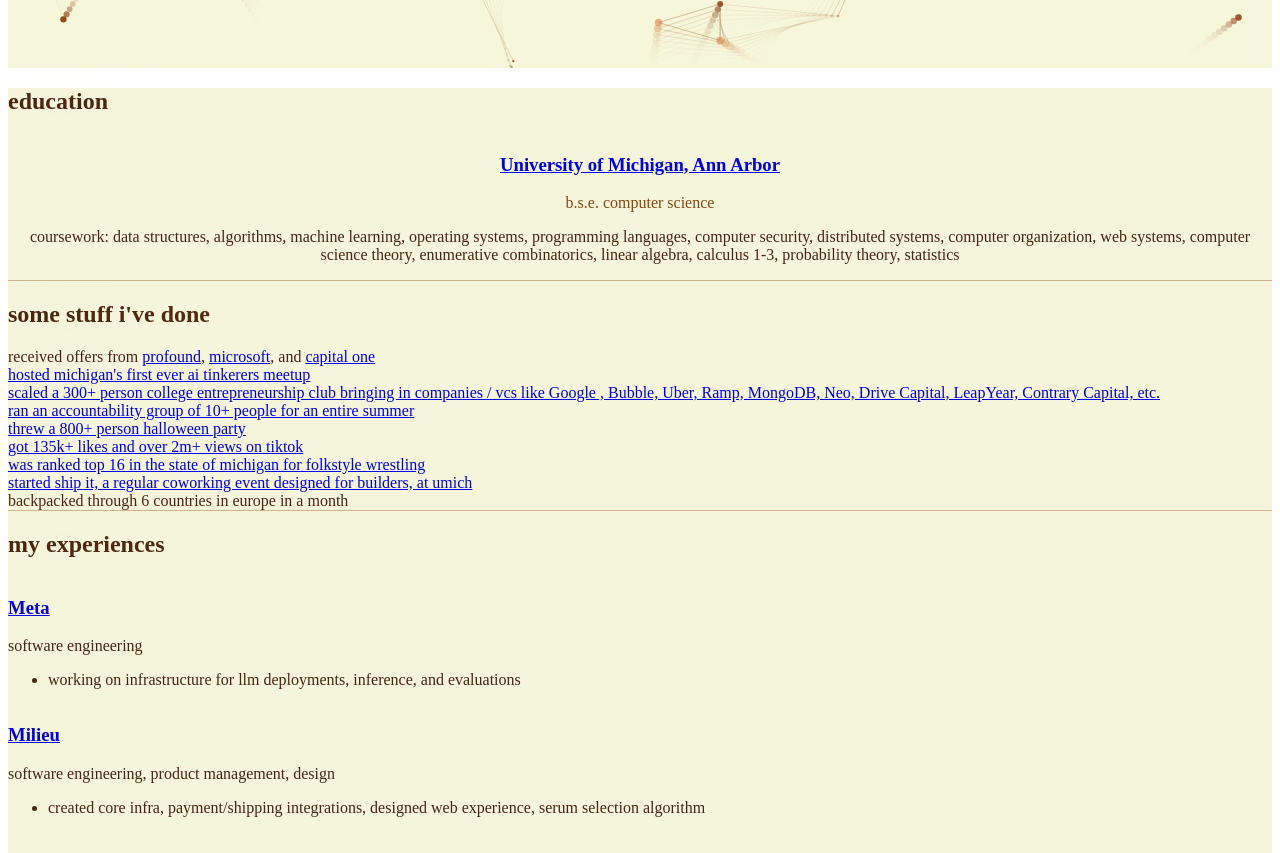
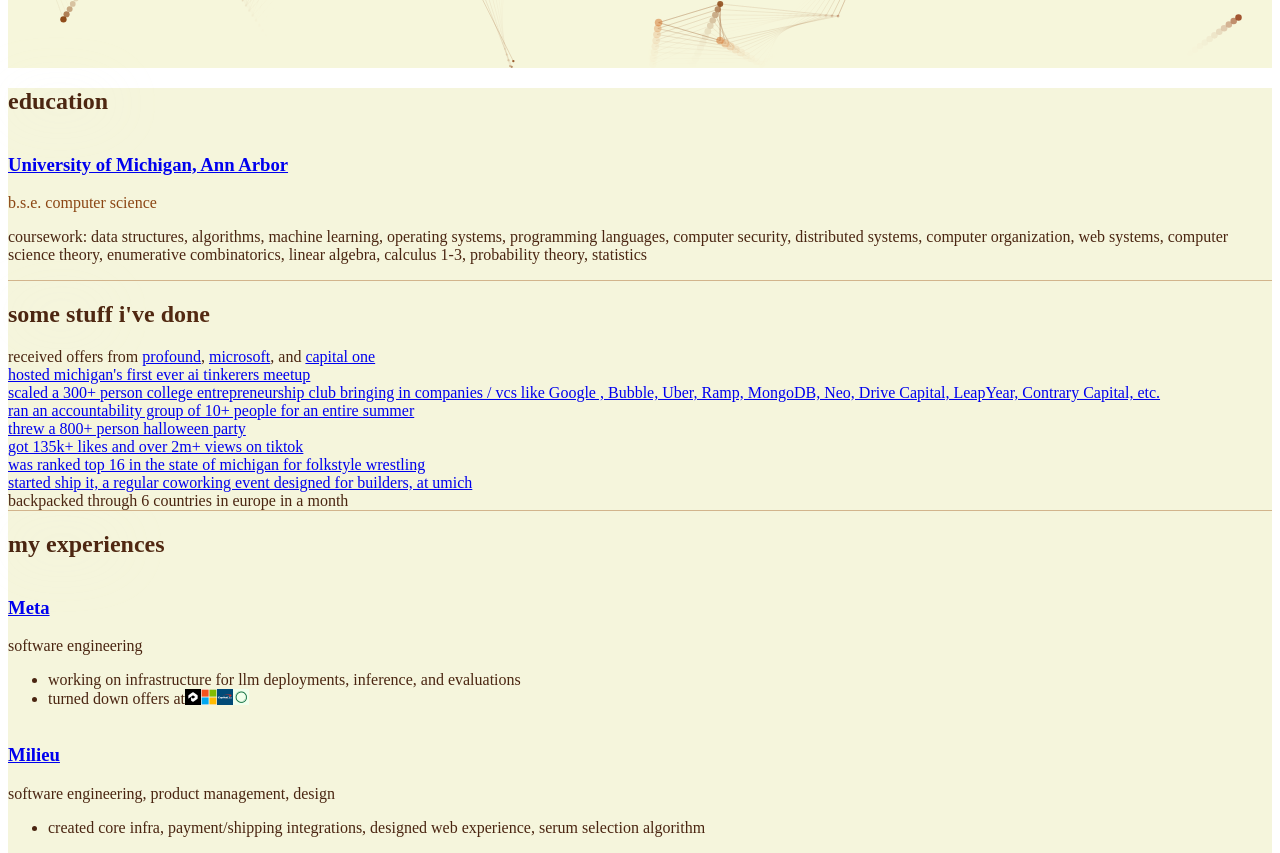
Before and after one commit to devk03/portfolio-website, a Next.js app: page / in a window 1280 px wide. Shown: the part 740-1593 px from the top of the page. Built offline with nearby package versions, Linux system fonts and the light colour scheme.

Commit message:
Added new-grad offers i turned down.

```diff
--- a/pages/index.tsx
+++ b/pages/index.tsx
@@ -73,7 +73,8 @@
       role: "software engineering",
       link: "https://meta.com",
       description: [
-        "working on infrastructure for llm deployments, inference, and evaluations"
+        "working on infrastructure for llm deployments, inference, and evaluations",
+        "turned down offers at profound • microsoft • capital one • milieu"
       ],
       image: "/employment/meta.png"
     },
@@ -413,7 +414,7 @@
                     />
                   </Link>
                 )}
-                <div className="text-center md:text-left">
+                <div className="text-left">
                   <h3 className="text-xl font-semibold text-[#4A2511]">
                     <Link href={edu.link} className="hover:underline hover:text-[#8B4513]">{edu.school}</Link>
                   </h3>
@@ -501,14 +502,88 @@
                 <div className="flex-grow">
                   <div className="flex md:items-center flex-col md:flex-row md:gap-2">
                     <h3 className="text-xl font-semibold text-[#4A2511]">
-                      <Link href={exp.link} className="hover:underline hover:text-[#8B4513] transition-colors">{exp.company}</Link>
+                      {exp.link ? (
+                        <Link href={exp.link} className="hover:underline hover:text-[#8B4513] transition-colors">{exp.company}</Link>
+                      ) : (
+                        exp.company
+                      )}
                     </h3>
-                    <span className="text-[#4A2511] hidden md:inline">•</span>
-                    <span className="text-[#4A2511]">{exp.role}</span>
+                    {exp.role && (
+                      <>
+                        <span className="text-[#4A2511] hidden md:inline">•</span>
+                        <span className="text-[#4A2511]">{exp.role}</span>
+                      </>
+                    )}
                   </div>
                   <ul className="mt-2 space-y-1">
                     {exp.description.map((desc, i) => (
-                      <li key={i} className="text-[#4A2511]">{desc}</li>
+                      <li key={i} className="text-[#4A2511]">
+                        {desc.includes("turned down offers at") ? (
+                          <div className="flex items-center gap-2">
+                            <span>turned down offers at</span>
+                            <div className="flex gap-1">
+                              <Link
+                                href="https://www.tryprofound.com/"
+                                target="_blank"
+                                rel="noopener noreferrer"
+                                className="hover:opacity-80 transition-opacity"
+                              >
+                                <Image
+                                  src="/employment/profound.png"
+                                  alt="Profound"
+                                  width={16}
+                                  height={16}
+                                  className="object-contain"
+                                />
+                              </Link>
+                              <Link
+                                href="https://www.microsoft.com/en-us/"
+                                target="_blank"
+                                rel="noopener noreferrer"
+                                className="hover:opacity-80 transition-opacity"
+                              >
+                                <Image
+                                  src="/employment/microsoft.png"
+                                  alt="Microsoft"
+                                  width={16}
+                                  height={16}
+                                  className="object-contain"
+                                />
+                              </Link>
+                              <Link
+                                href="https://www.capitalone.com/"
+                                target="_blank"
+                                rel="noopener noreferrer"
+                                className="hover:opacity-80 transition-opacity"
+                              >
+                                <Image
+                                  src="/employment/capitalone.png"
+                                  alt="Capital One"
+                                  width={16}
+                                  height={16}
+                                  className="object-contain"
+                                />
+                              </Link>
+                              <Link
+                                href="https://milieuskin.com"
+                                target="_blank"
+                                rel="noopener noreferrer"
+                                className="hover:opacity-80 transition-opacity"
+                              >
+                                <Image
+                                  src="/employment/milieu.png"
+                                  alt="Milieu"
+                                  width={16}
+                                  height={16}
+                                  className="object-contain"
+                                />
+                              </Link>
+                            </div>
+                          </div>
+                        ) : (
+                          desc
+                        )}
+                      </li>
                     ))}
                   </ul>
                 </div>
```
Also changed, not shown: public/employment/microsoft.png (added), public/employment/profound.png (added).
